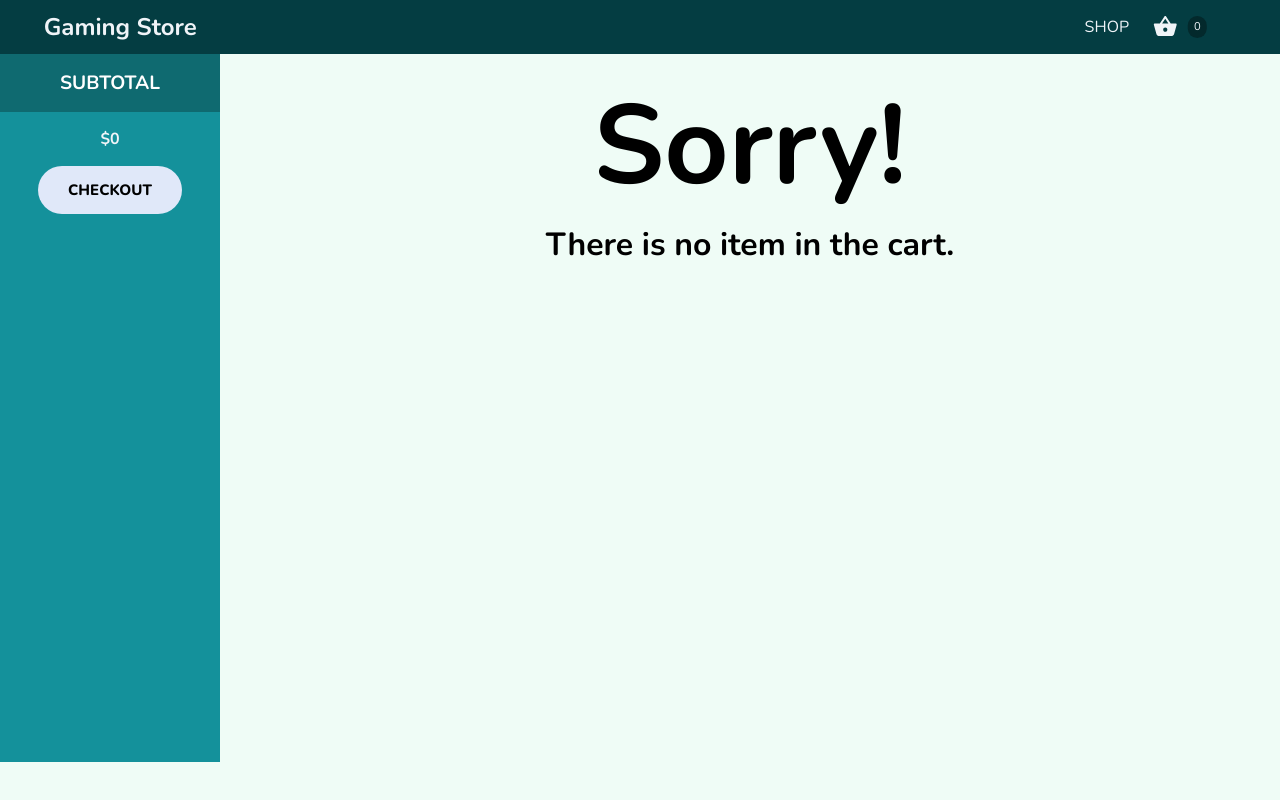
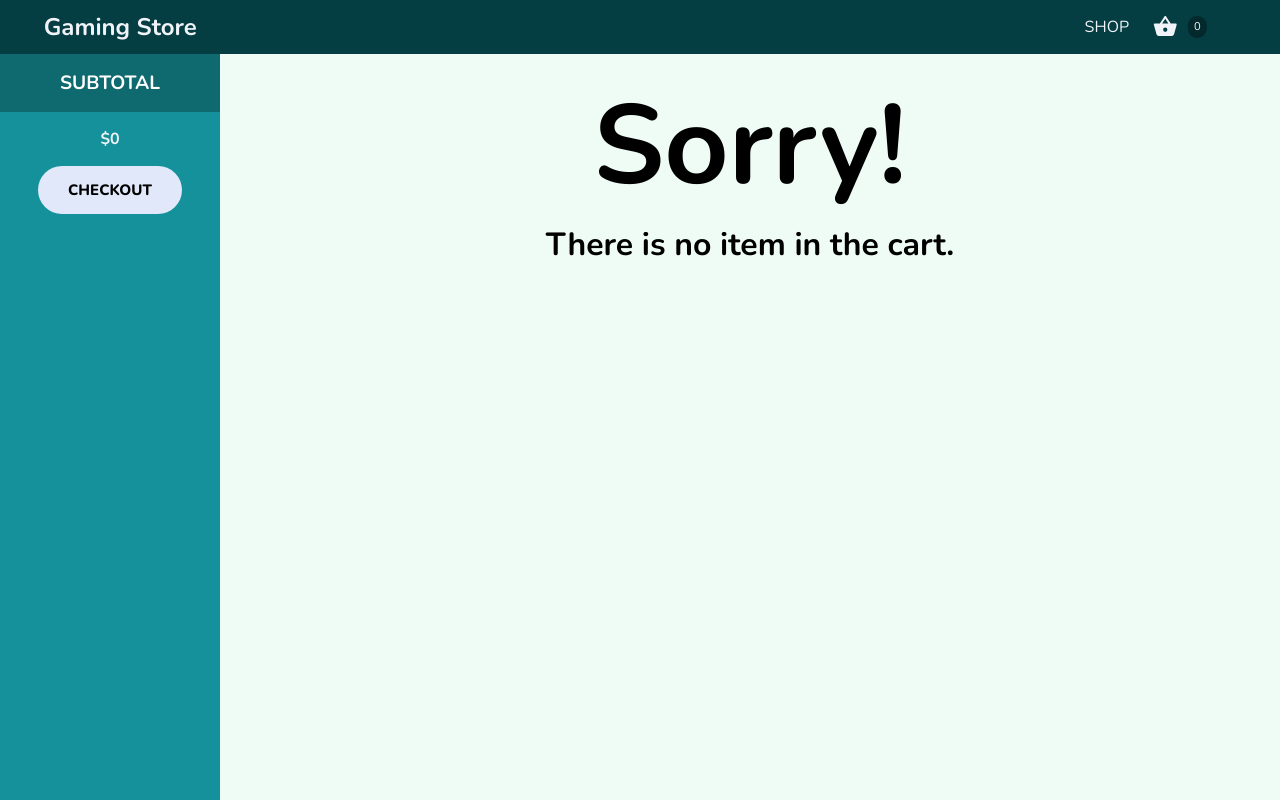
Before and after one commit to vlunaklick/shopping_cart, a React (Create React App) app: page /checkout in a window 1280 px wide. Built offline with nearby package versions, Linux system fonts and the light colour scheme.

Commit message:
fixed size window

```diff
--- a/src/pages/Checkout/styles.css
+++ b/src/pages/Checkout/styles.css
@@ -44,7 +44,7 @@
 
 .mainCheck{
     display: flex;
-    min-height: calc(100vh - 92px);
+    min-height: calc(100vh - 53.8px);
 }
 .noItem{
     margin: 0;
--- a/src/pages/Main/HomeShow.css
+++ b/src/pages/Main/HomeShow.css
@@ -7,7 +7,7 @@
 }
 
 .mainHo{
-    min-height: calc(100vh - 92px);
+    min-height: calc(100vh - 53.8px);
     background-image: url('../../images/Vector.svg');
     background-repeat: no-repeat;
     background-size: cover;
--- a/src/pages/Shop/style.css
+++ b/src/pages/Shop/style.css
@@ -1,5 +1,5 @@
 :root{
-    --calculo: calc(100vh - 92.2667px);
+    --calculo: calc(100vh - 53.8px);
     --izq-panel: #14919B;
     --hover-pan:#128088;
     --title:#0f6a70;
```
